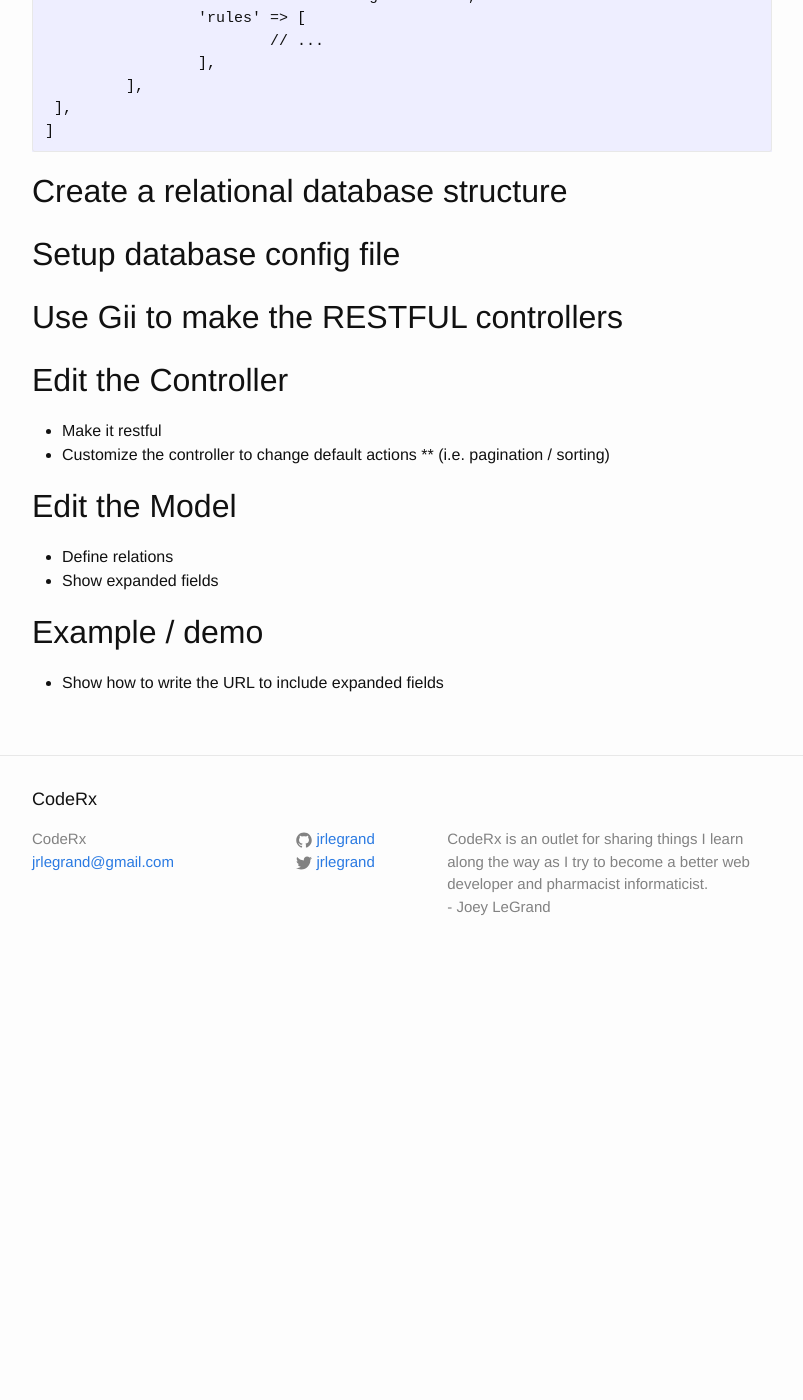
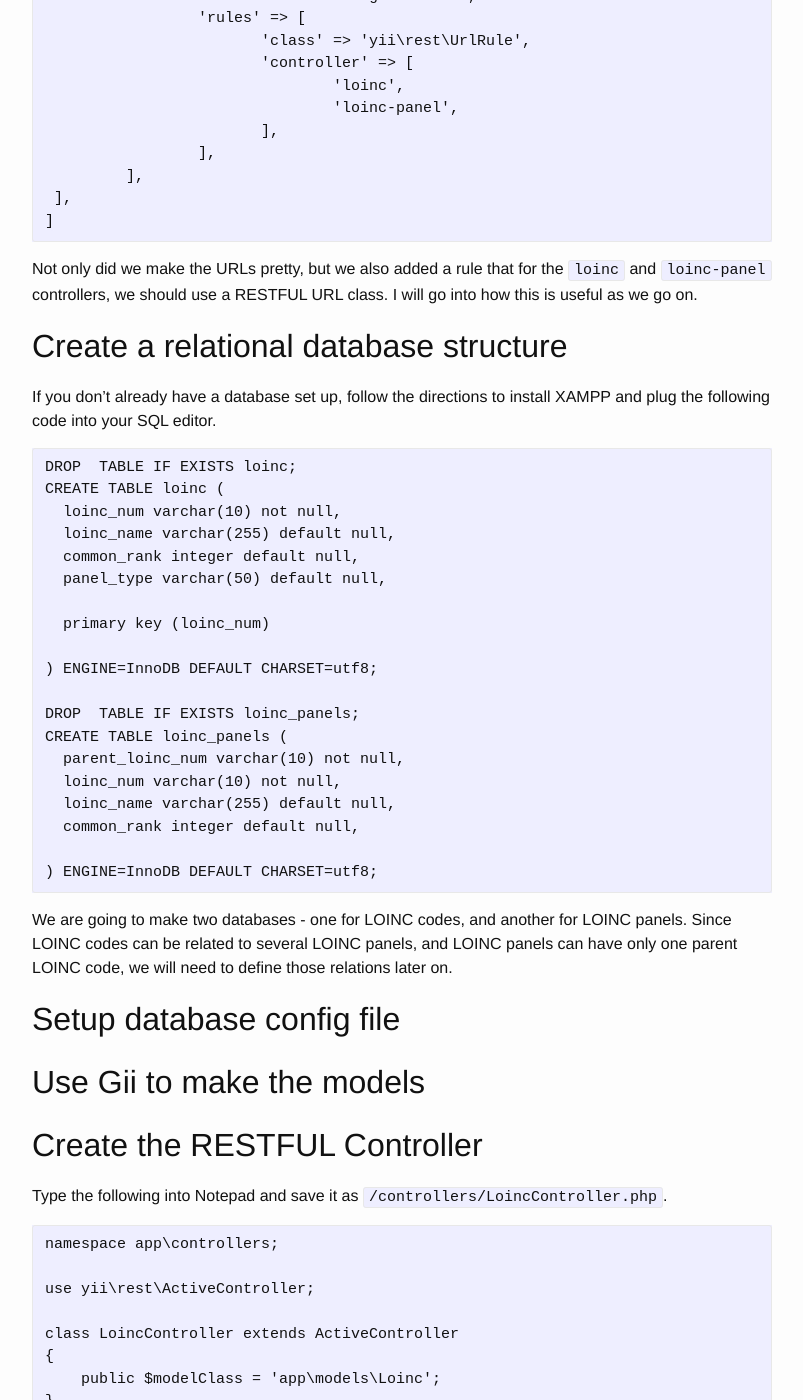
Before and after one commit to jrlegrand/jrlegrand.github.io, a Jekyll site: the page built from _posts/2016-02-15-restful-api-yii.markdown, in a window 1280 px wide and 1400 px high, scrolled down 1257 px. Shown: the whole window, without its empty margins (238-1041 px from the left). Built offline with Jekyll 4.4.1, drawn with Linux system fonts in a browser that asks for light colours; before the commit the page ends 2235 px from its top, so only the background shows below that; some of the changed text lies outside the part shown.

Commit message:
Update 2016-02-15-restful-api-yii.markdown

```diff
--- a/_posts/2016-02-15-restful-api-yii.markdown
+++ b/_posts/2016-02-15-restful-api-yii.markdown
@@ -40,25 +40,68 @@ Prettier URLS look like `/post/100`
 By default, Yii shows ugly URLs.  We need to make them prettier by opening up `/config/web.php` and changing `enablePrettyUrl` to true.
 
 	[
-	 'components' =>
-		 [ 'urlManager' => [
+	 'components' => [
+	 	'urlManager' => [
 			 'enablePrettyUrl' => true,
 			 'showScriptName' => false,
 			 'enableStrictParsing' => false,
 			 'rules' => [
-				 // ...
+				'class' => 'yii\rest\UrlRule',
+				'controller' => [
+					'loinc',
+					'loinc-panel',
+				],
 			 ],
 		 ],
 	 ],
 	]
 
+Not only did we make the URLs pretty, but we also added a rule that for the `loinc` and `loinc-panel` controllers, we should use a RESTFUL URL class.  I will go into how this is useful as we go on.
+
 ## Create a relational database structure
+
+If you don't already have a database set up, follow the directions to install XAMPP and plug the following code into your SQL editor.
+
+	DROP  TABLE IF EXISTS loinc;
+	CREATE TABLE loinc (
+	  loinc_num varchar(10) not null,
+	  loinc_name varchar(255) default null,
+	  common_rank integer default null,
+	  panel_type varchar(50) default null,
+
+	  primary key (loinc_num)
+
+	) ENGINE=InnoDB DEFAULT CHARSET=utf8;
+
+	DROP  TABLE IF EXISTS loinc_panels;
+	CREATE TABLE loinc_panels (
+	  parent_loinc_num varchar(10) not null,
+	  loinc_num varchar(10) not null,
+	  loinc_name varchar(255) default null,
+	  common_rank integer default null,
+
+	) ENGINE=InnoDB DEFAULT CHARSET=utf8;
+
+We are going to make two databases - one for LOINC codes, and another for LOINC panels.  Since LOINC codes can be related to several LOINC panels, and LOINC panels can have only one parent LOINC code, we will need to define those relations later on.
 
 ## Setup database config file
 
-## Use Gii to make the RESTFUL controllers
+## Use Gii to make the models
 
-## Edit the Controller
+## Create the RESTFUL Controller
+
+Type the following into Notepad and save it as `/controllers/LoincController.php`.
+
+	namespace app\controllers;
+
+	use yii\rest\ActiveController;
+
+	class LoincController extends ActiveController
+	{
+	    public $modelClass = 'app\models\Loinc';
+	}
+
+Do the same thing for your LOINC panel model (repeat the above, but replace Loinc with LoincPanel).
 
 * Make it restful
 * Customize the controller to change default actions
```
